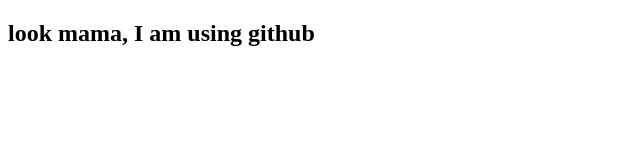
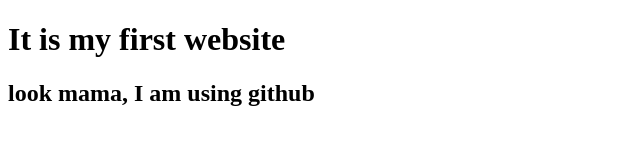
Before and after one commit to tarek421/tarek, a plain HTML site: page index.html in a window 1280 px wide. Shown: the whole page, without its empty margins (0-640 px from the left). Drawn offline with Linux system fonts and the light colour scheme.

Commit message:
added file

```diff
--- a/index.html
+++ b/index.html
@@ -6,6 +6,7 @@
     <title>Document</title>
 </head>
 <body>
+    <h1>It is my first website</h1>
     <h2>look mama, I am using github</h2>
 </body>
 </html>
```
Also changed, not shown: 1 other file.
